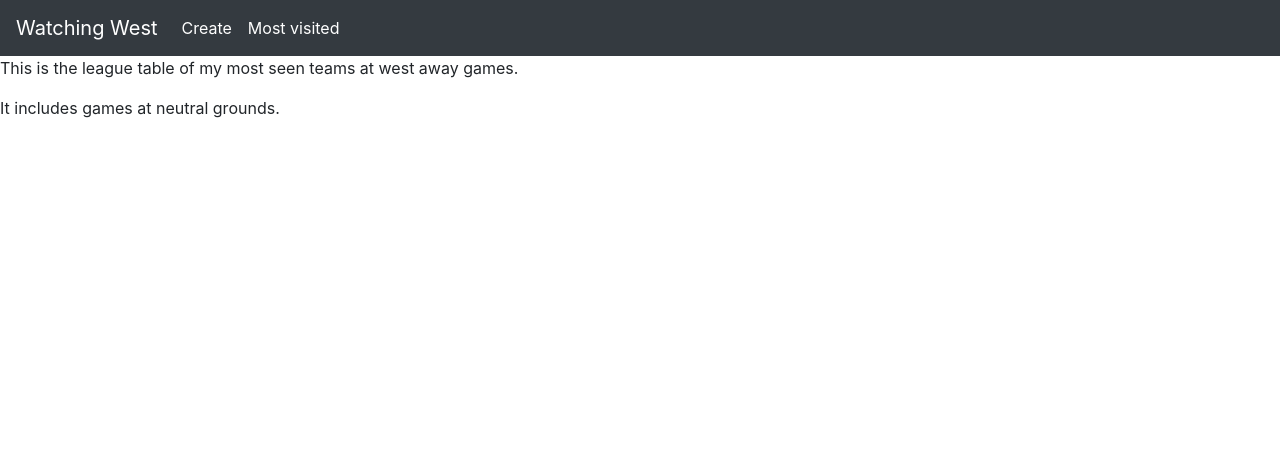
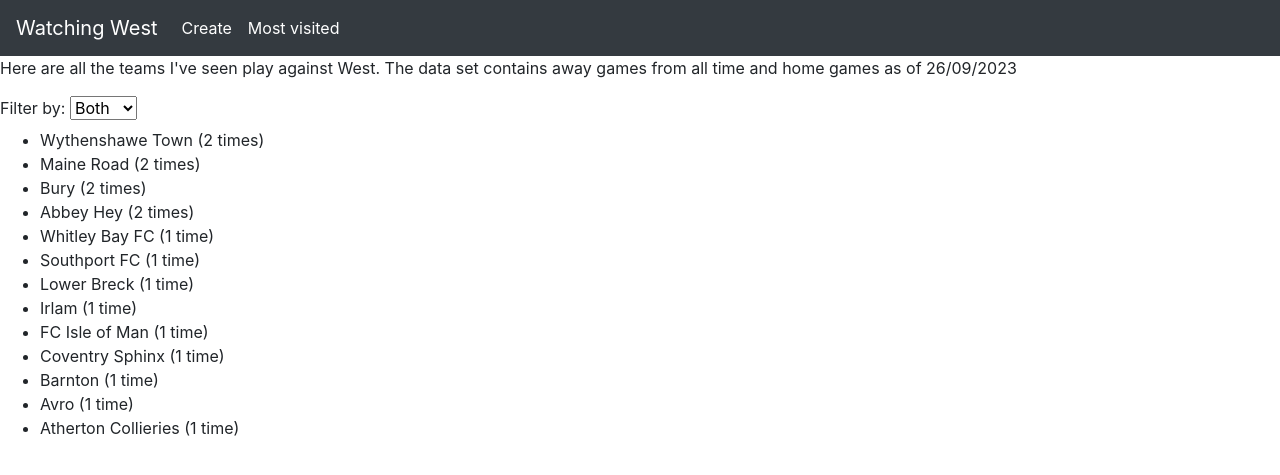
Before and after one commit to yanader/watchingwest, a Django app: template westaway/templates/westaway/mostvisited.html in a window 1280 px wide. Shown: the top 475 px of the page. Run offline with Django 4.2, Linux system fonts and the light colour scheme; the template is opened without the code that fills it, so the values that code supplies are empty; data comes from the database, SQL or seed files in the repository.

Commit message:
home/away filter added to most visited

```diff
--- a/contents/templates/contents/contents.html
+++ b/contents/templates/contents/contents.html
@@ -6,7 +6,7 @@
     </head>
     <body>
         <ul>
-            <li><a href="{% url 'westaway:index' %}">westaway Front Page</a></li>
+            <li><a href="{% url 'westaway:index' %}">Watching West</a></li>
 
         </ul>
     </body>
--- a/westaway/templates/westaway/mostvisited.html
+++ b/westaway/templates/westaway/mostvisited.html
@@ -2,13 +2,48 @@
 
 {% block body %}
 
-<p>This is the league table of my most seen teams at west away games.</p>
-<p>It includes games at neutral grounds.</p>
+<p>
+    Here are all the teams I've seen play against West.
+    The data set contains away games from all time and home games as of 26/09/2023
+</p>
 
-<ol>
-    {% for team in league %}
-    <li>{{team.name}} -> {{team.entry_count}} visit{% if team.entry_count != 1 %}s{% endif %}</li>
-    {% endfor %}
-</ol>
+<label for="filterOption">Filter by:</label>
+<select id="filterOption">
+    <option value="both">Both</option>
+    <option value="home">Home</option>
+    <option value="away">Away</option>
+</select>
+
+<ul id="leagueList">
+    <!-- Entries will be placed here. -->
+</ul>
+
+<script>
+    document.getElementById('filterOption').addEventListener('change', function () {
+        var filterOption = this.value;
+        updateLeagueTable(filterOption);
+    });
+
+    function updateLeagueTable(filterOption) {
+        // Make an AJAX call to the server
+        fetch('{% url "westaway:mostvisited_ajax" %}?filter_option=' + filterOption)
+            .then(response => response.json())
+            .then(data => {
+                // Update the league table
+                var leagueList = document.getElementById('leagueList');
+                leagueList.innerHTML = '';  // Clear the current content
+
+                data.data.forEach(function (team) {
+                    var li = document.createElement('li');
+                    li.textContent = team.name + ' (' + team.entry_count + ' time' + (team.entry_count !== 1 ? 's)' : ')');
+                    leagueList.appendChild(li);
+                });
+            })
+            .catch(error => console.error('Error:', error));
+    }
+
+    // Initial load
+    updateLeagueTable('both');
+</script>
 
 {% endblock %}
--- a/westaway/urls.py
+++ b/westaway/urls.py
@@ -8,5 +8,6 @@ urlpatterns = [
     path("", views.index, name="index"),
     path("create/", views.create, name="create"),
     path("entry/<int:id>", views.entry, name="entry"),
-    path("mostvisited", views.mostvisited, name="mostvisited")
+    path("mostvisited/", views.mostvisited, name="mostvisited"),
+    path("mostvisited/ajax/", views.mostvisited_ajax, name="mostvisited_ajax")
 ]
--- a/westaway/views.py
+++ b/westaway/views.py
@@ -1,5 +1,7 @@
+from django.http import JsonResponse
 from django.shortcuts import render, redirect
 from django.db.models import Count
+from django.db.models.functions import Coalesce
 from .models import Opponent, Entry, PasswordEntry
 from .forms import EntryUploadForm
 
@@ -40,3 +42,19 @@ def mostvisited(request):
     return render(request, "westaway/mostvisited.html", {
         "league":league
     })
+
+def mostvisited_ajax(request):
+    filter_option = request.GET.get('filter_option', 'both')  # Default to 'both' if not provided
+
+    if filter_option == 'both':
+        entries = Entry.objects.values('opponent__name').annotate(entry_count=Coalesce(Count('opponent'), 0)).order_by('-entry_count')
+    elif filter_option == 'home':
+        entries = Entry.objects.filter(home=True).values('opponent__name').annotate(entry_count=Coalesce(Count('opponent'), 0)).order_by('-entry_count')
+    elif filter_option == 'away':
+        entries = Entry.objects.filter(home=False).values('opponent__name').annotate(entry_count=Coalesce(Count('opponent'), 0)).order_by('-entry_count')
+    else:
+        return JsonResponse({'error': 'Invalid filter option'})
+
+    data = [{'name': entry['opponent__name'], 'entry_count': entry['entry_count']} for entry in entries]
+
+    return JsonResponse({'data': data})
```
